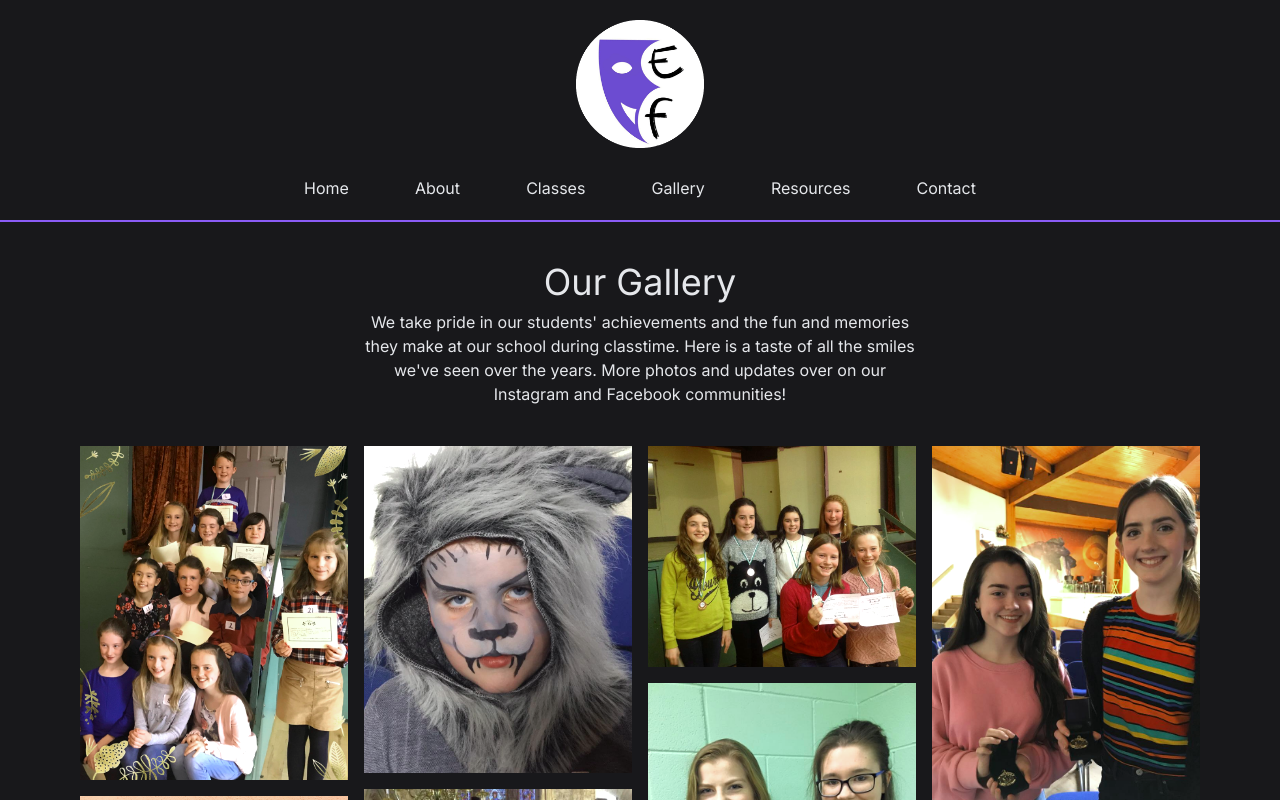
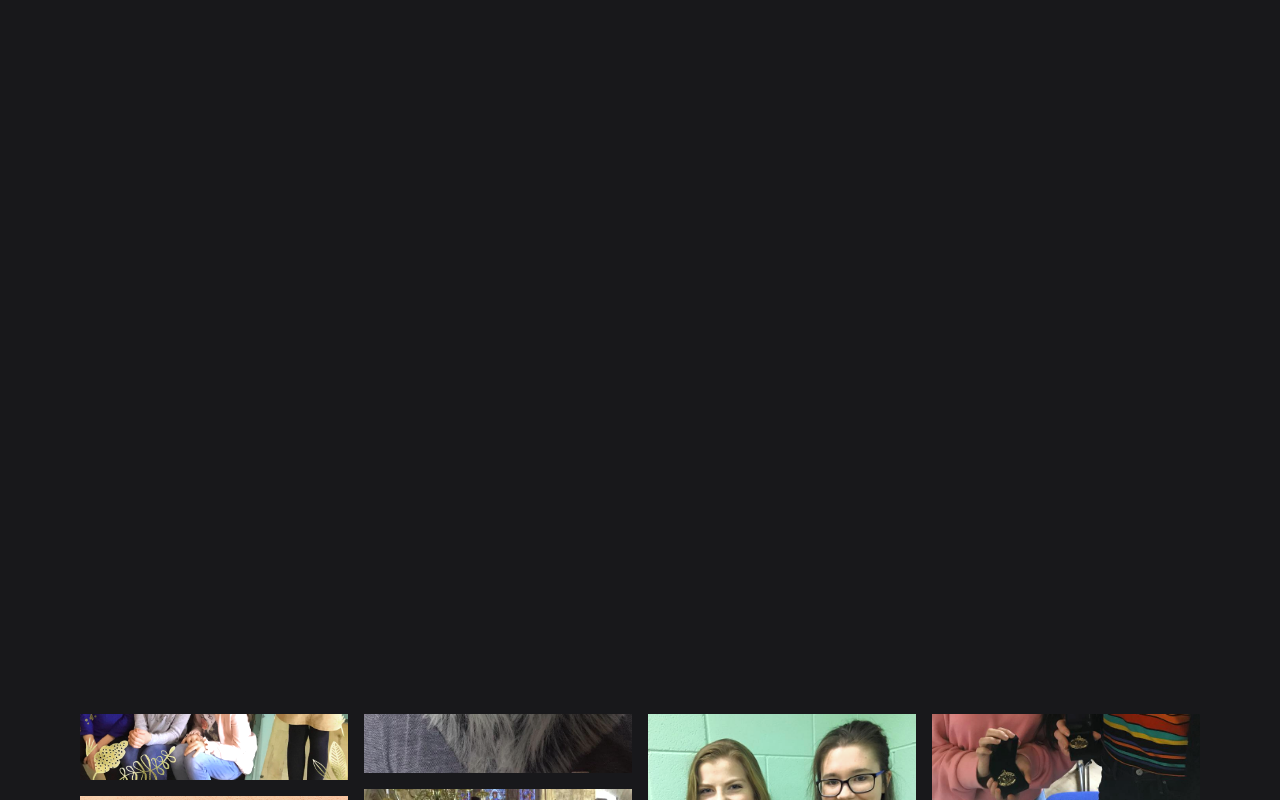
Before and after one commit to kailafitz/eileen-fitzgerald-school, a Next.js app: page /gallery in a window 1280 px wide. Shown: the top 800 px of the page. Built offline with nearby package versions, Linux system fonts and the light colour scheme.

Commit message:
Opening animation on pause

```diff
--- a/app/globals.css
+++ b/app/globals.css
@@ -4,7 +4,7 @@
 
 @layer base {
   :root {
-    --background: 0 0% 100%;
+    --background: theme("colors.zinc.900");
     --foreground: 222.2 84% 4.9%;
     --card: 0 0% 100%;
     --card-foreground: 222.2 84% 4.9%;
@@ -73,9 +73,9 @@ html {
   scroll-behavior: smooth;
 }
 
-body {
+/* body {
   background-color: theme("colors.zinc.900");
-}
+} */
 
 .custom-vh-xs {
   min-height: calc(100vh - 104px);
@@ -113,3 +113,52 @@ body {
 .flip {
   transform: scaleX(-1);
 }
+
+/* .mask {
+  -webkit-mask: url(/public/mask.svg#mask);
+  mask: url(/public/mask.svg#mask);
+  -webkit-mask-image: url(/public/mask.svg#mask);
+  mask-image: url(/public/mask.svg#mask);
+  -webkit-clip-path: url(/public/mask.svg#mask);
+  clip-path: url(/public/mask.svg#mask);
+  -webkit-mask-size: cover;
+  mask-size: cover;
+  -webkit-mask-type: luminance;
+  mask-type: luminance;
+  -webkit-mask-repeat: no-repeat;
+  mask-repeat: no-repeat;
+  height: 100%;
+  width: 100%;
+} */
+
+/* .mask {
+  position: absolute;
+  top: 0;
+  left: 0;
+  -webkit-mask: url(/public/mask.svg#mask);
+  mask: url(/public/mask.svg#mask);
+  -webkit-mask-image: url(/public/mask.svg#mask);
+  mask-image: url(/public/mask.svg#mask);
+  -webkit-clip-path: url(/public/mask.svg#mask);
+  clip-path: url(/public/mask.svg#mask);
+  -webkit-mask-image: url(#mask);
+  mask-image: url(#mask);
+  -webkit-mask-size: cover;
+  mask-size: cover;
+  -webkit-mask-type: luminance;
+  mask-type: luminance;
+  -webkit-mask-repeat: no-repeat;
+  mask-repeat: no-repeat;
+  height: 100%;
+  width: 100%;
+} */
+
+.mask {
+  /* clip-path: url(#mask); */
+  -webkit-mask-image: url(#mask);
+  mask-image: url(#mask);
+  -webkit-mask-repeat: no-repeat;
+  mask-repeat: no-repeat;
+  width: 400px;
+  height: 400px;
+}
--- a/app/layout.tsx
+++ b/app/layout.tsx
@@ -18,11 +18,14 @@ export default function RootLayout({
   children: React.ReactNode;
 }>) {
   return (
-    <html lang="en" className="min-h-screen flex scroll-smooth">
+    <html
+      lang="en"
+      className="min-h-screen flex scroll-smooth animate-disable-scroll"
+    >
       <body
         className={`${inter.className} flex-1 flex flex-col justify-between relative overflow-x-hidden`}
       >
-        {/* <OpeningAnimation /> */}
+        <OpeningAnimation />
         <NavigationBar />
         {children}
         <Footer />
--- a/components/custom/openingAnimation.tsx
+++ b/components/custom/openingAnimation.tsx
@@ -1,18 +1,24 @@
-"use client";
 import React from "react";
 
 const OpeningAnimation = () => {
   return (
     <div className="bg-zinc-900 z-40 fixed top-0 left-0 h-screen w-screen flex flex-col justify-center animate-slide-out-container">
-      <div className="bg-white absolute rounded-full z-40 animate-spotlight"></div>
+      {/* <div className="bg-white absolute rounded-full z-40 animate-spotlight"></div> */}
+      <svg viewBox="0 0 444 444" fill="none" xmlns="http://www.w3.org/2000/svg">
+        <defs>
+          <mask id="mask">
+            <circle cx="222" cy="222" r="222" fill="black" />
+          </mask>
+        </defs>
+      </svg>
       <img
         src="/logo.png"
-        className="w-52 h-52 mx-auto animate-logo z-50"
+        className="relative w-52 h-52 mx-auto z-50 mask"
         alt="logo"
       />
-      <h1 className="text-gray-200 animate-logo text-center text-xl w-full absolute z-40 top-[65%]">
+      {/* <h1 className="text-gray-200 animate-logo text-center text-xl w-full absolute z-40 top-[65%]">
         The Eileen Fitzgerald <br /> School of Speech and Drama
-      </h1>
+      </h1> */}
     </div>
   );
 };
--- a/tailwind.config.ts
+++ b/tailwind.config.ts
@@ -23,7 +23,7 @@ const config = {
         border: "hsl(var(--border))",
         input: "hsl(var(--input))",
         ring: "hsl(var(--ring))",
-        background: "hsl(var(--background))",
+        background: "var(--background)",
         foreground: "hsl(var(--foreground))",
         primary: {
           DEFAULT: "var(--primary)",
```
Also changed, not shown: public/mask.svg (added).
